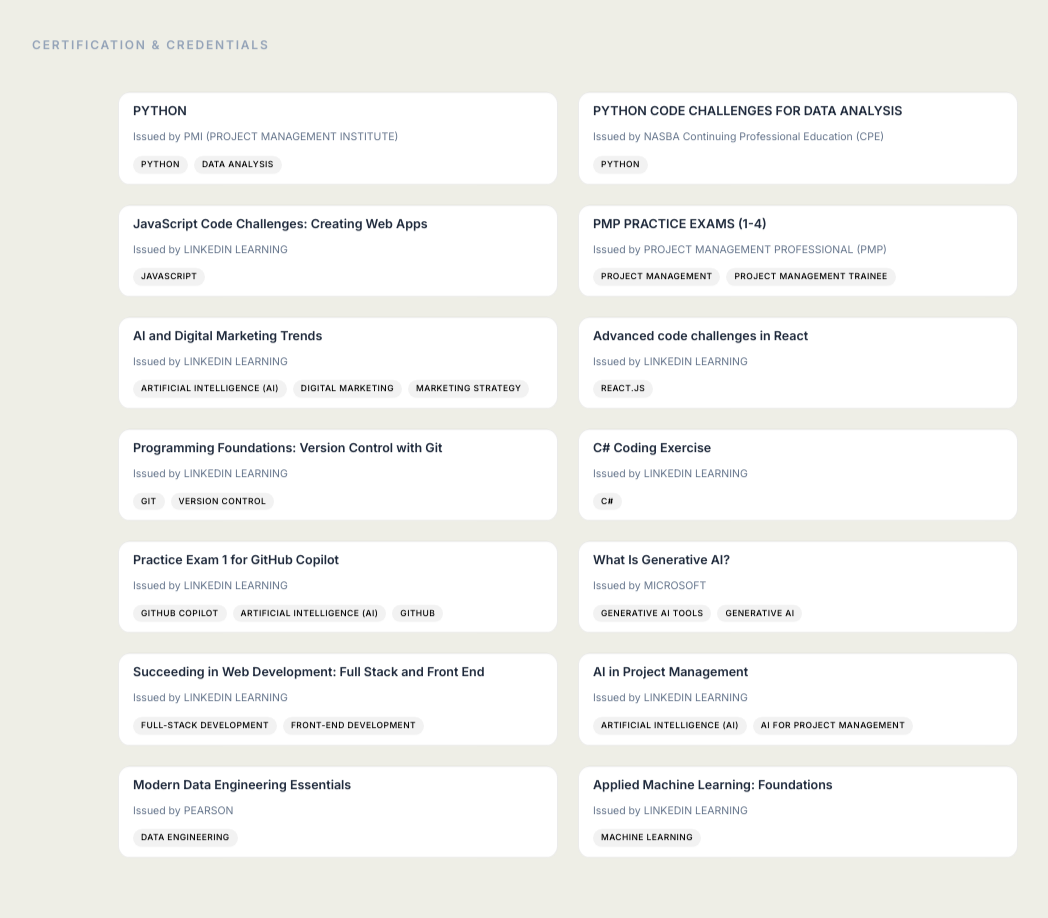
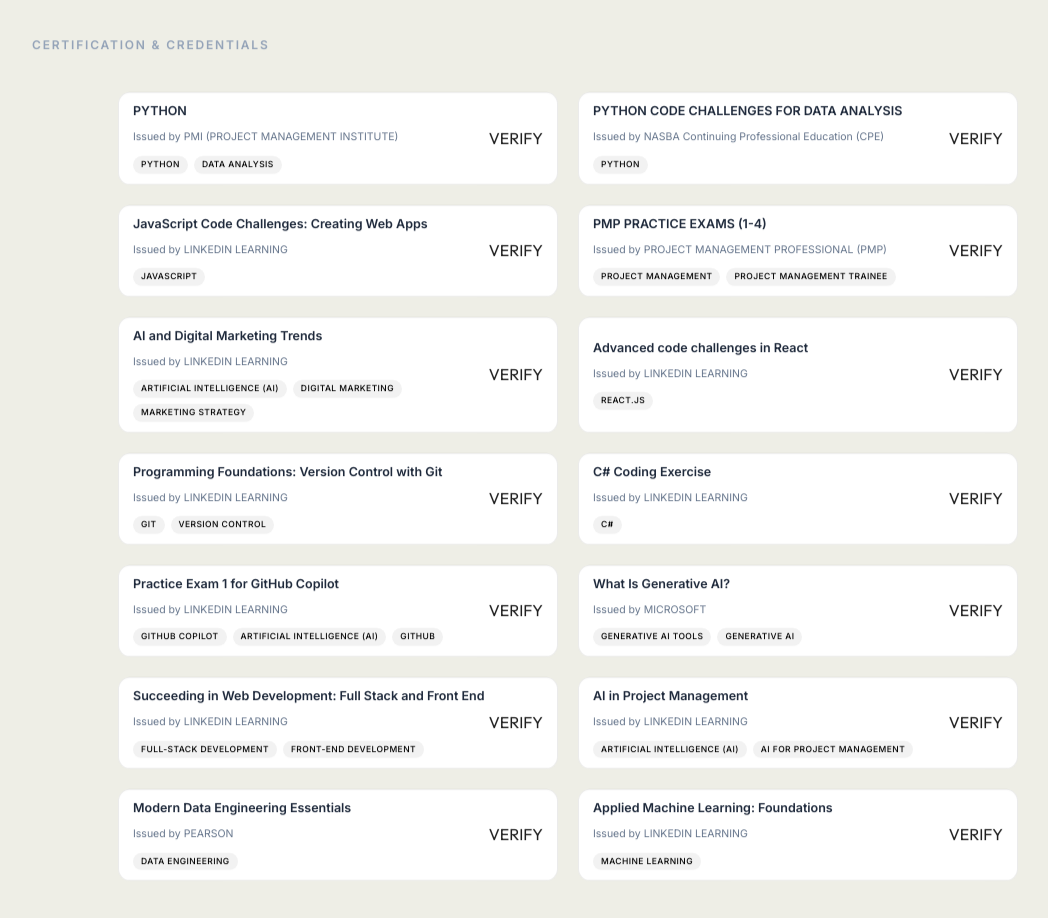
Before and after one commit to TharukiJ/Portfolio-3, a Next.js app: page / in a window 1280 px wide. Shown: the part 3460-4378 px from the top of the page, without its empty margins (72-1120 px from the left). Built offline with nearby package versions, Linux system fonts and the light colour scheme; a web font is replaced by a local one.

Commit message:
Update CertificationsSection.jsx

```diff
--- a/app/components/CertificationsSection.jsx
+++ b/app/components/CertificationsSection.jsx
@@ -150,6 +150,10 @@
                 ))}
               </div>
             </div>
+
+            <div className="cert-card-action">
+              <span className="cert-verify-pill">VERIFY</span>
+            </div>
           </a>
         ))}
       </div>
```
